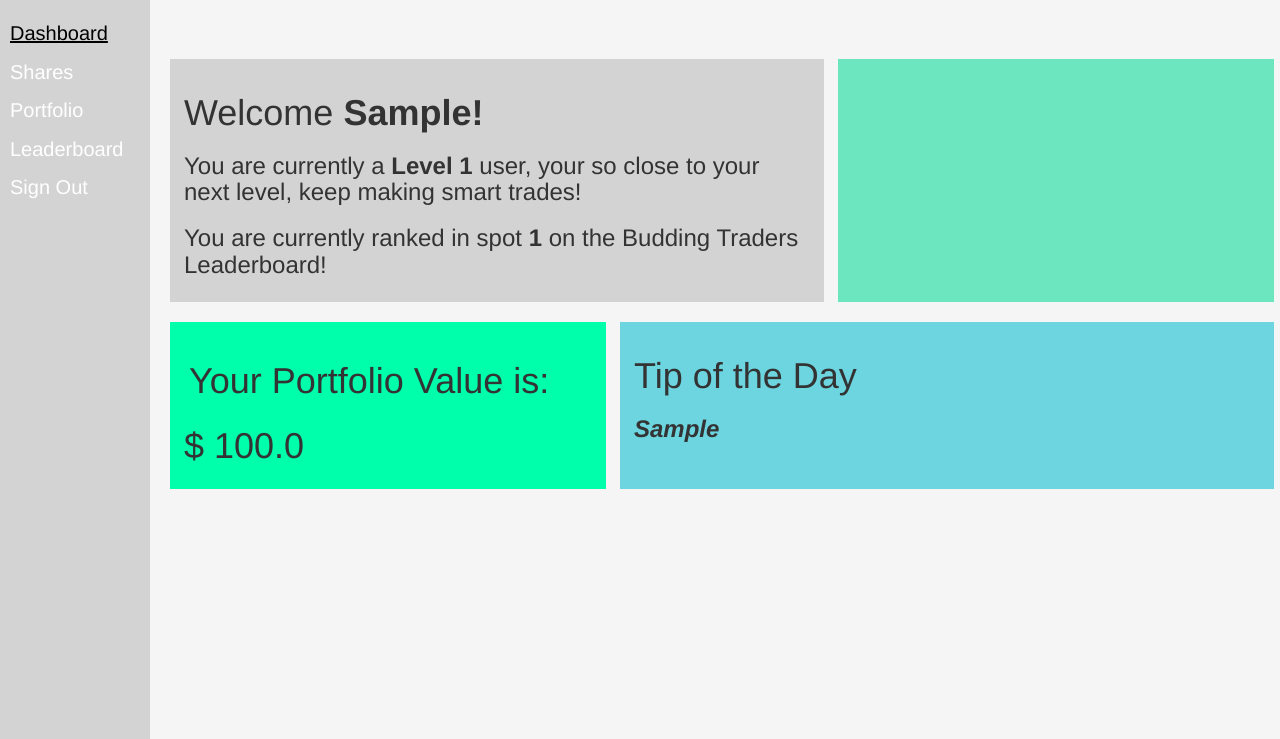
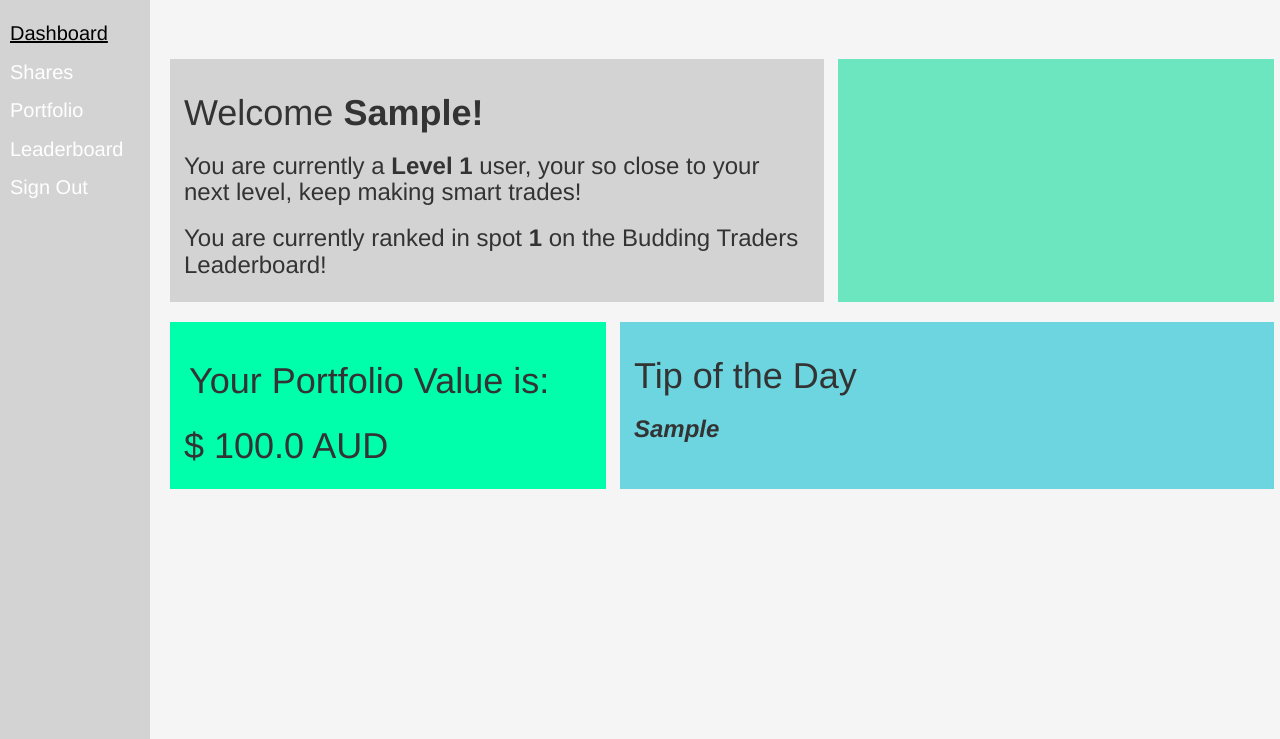
Before and after one commit to System-Exit/Investment-game, a Flask app: page /dashboard in a window 1280 px wide. Shown: the part 61-800 px from the top of the page. Run offline with Flask 2, Linux system fonts and the light colour scheme; a user stored in the database is signed in; tables that the repository leaves empty hold one stand-in row (values such as "Sample post"); some libraries are stand-ins or nearby versions.

Commit message:
Fixed protfolio value on dashboard

```diff
--- a/app/templates/dashboard.html
+++ b/app/templates/dashboard.html
@@ -22,7 +22,7 @@
      <h1 style="padding: 5px;">Your Portfolio Value is:</h1>
                                 {% for user in leaderboard %}
                                     {% if user.userID == current_user_info.userID %}
-                                            <h1>$ {{ user.sharesvalue|round(4) }}</h1>
+                                            <h1>$ {{ user.sharesvalue|round(2) }} AUD</h1>
                                     {% else %}
                                     {% endif %}
                                 {% endfor %}
```
